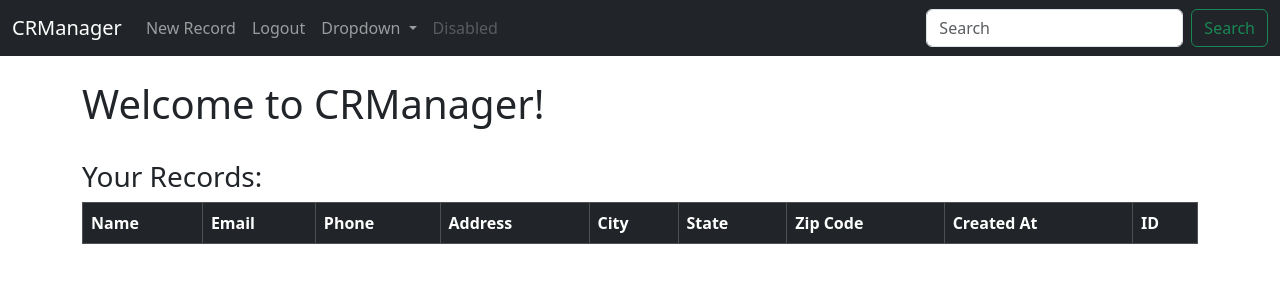
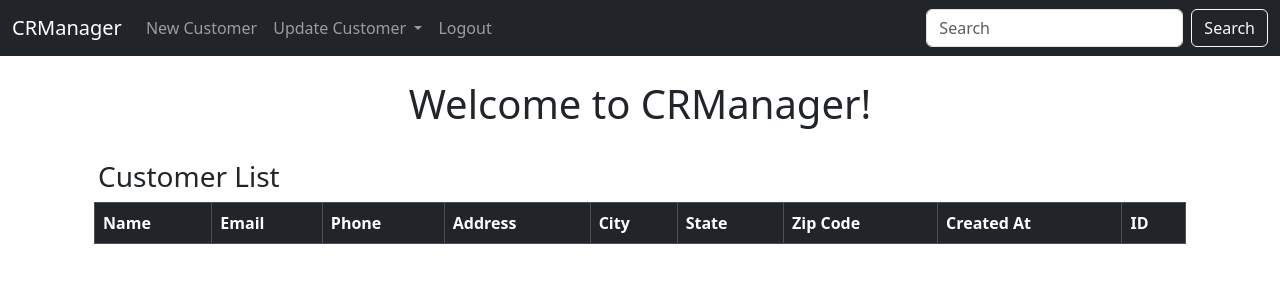
Before and after one commit to ej84/CRManager, a Django app: page / in a window 1280 px wide. Shown: the top 300 px of the page. Run offline with Django 4.2, Linux system fonts and the light colour scheme; the visitor is signed in with stand-in values (Sample User, id 1); data that the repository does not hold is empty.

Commit message:
Updated front end pages and tables.

```diff
--- a/CRManager/website/templates/home.html
+++ b/CRManager/website/templates/home.html
@@ -3,11 +3,12 @@
 
 {% if user.is_authenticated %}
 
-<h1> Welcome to CRManager! </h1><br>
+<h1 class="text-center"> Welcome to CRManager! </h1><br>
 
-<h3>Your Records:</h3>
+<h3 class="text-center text-md-start px-0 px-md-3">Customer List</h3>
 
- <table class="table table-hover table-bordered">
+<div class="container">
+    <table class="table table-hover table-bordered align-bottom">
         <thead class="table-dark">
             <tr>
                 <th scope="col">Name</th>
@@ -24,8 +25,8 @@
         <tbody>
             {% if records %}
                 {% for record in records %}
-                <tr>
-                    <td>{{ record.first_name }} {{ record.last_name }}</td>
+                    <tr class="align-middle">
+                        <td><a href="{% url 'record' record.id %}">{{ record.first_name }} {{ record.last_name }}</a></td>
                         <td>{{ record.email }}</td>
                         <td>{{ record.phone }}</td>
                         <td>{{ record.address }}</td>
@@ -40,6 +41,7 @@
             {% endif %}
         </tbody>
     </table>
+</div>
 
 {% else %}
 
--- a/CRManager/website/templates/navbar.html
+++ b/CRManager/website/templates/navbar.html
@@ -8,7 +8,17 @@
         <ul class="navbar-nav me-auto mb-2 mb-lg-0">
           {% if user.is_authenticated %}
           <li class="nav-item">
-            <a class="nav-link" href="{% url 'new_record' %}">New Record</a>
+            <a class="nav-link" href="{% url 'new_record' %}">New Customer</a>
+          </li>
+          <li class="nav-item dropdown">
+            <a class="nav-link dropdown-toggle" href="#" role="button" data-bs-toggle="dropdown" aria-expanded="false">
+              Update Customer
+            </a>
+            <ul class="dropdown-menu">
+              <li><a class="dropdown-item" href="#">Contact</a></li>
+              <li><a class="dropdown-item" href="#">Address</a></li>
+              <li><a class="dropdown-item" href="#">Others</a></li>
+            </ul>
           </li>
           <li class="nav-item">
             <a class="nav-link" href="{% url 'logout' %}">Logout</a>
@@ -21,24 +31,10 @@
             <a class="nav-link" href="{% url 'register' %}">Register</a>
           </li>
           {% endif %}
-          <li class="nav-item dropdown">
-            <a class="nav-link dropdown-toggle" href="#" role="button" data-bs-toggle="dropdown" aria-expanded="false">
-              Dropdown
-            </a>
-            <ul class="dropdown-menu">
-              <li><a class="dropdown-item" href="#">Action</a></li>
-              <li><a class="dropdown-item" href="#">Another action</a></li>
-              <li><hr class="dropdown-divider"></li>
-              <li><a class="dropdown-item" href="#">Something else here</a></li>
-            </ul>
-          </li>
-          <li class="nav-item">
-            <a class="nav-link disabled" aria-disabled="true">Disabled</a>
-          </li>
         </ul>
         <form class="d-flex" role="search">
           <input class="form-control me-2" type="search" placeholder="Search" aria-label="Search">
-          <button class="btn btn-outline-success" type="submit">Search</button>
+          <button class="btn btn-outline-light" type="submit">Search</button>
         </form>
       </div>
     </div>
--- a/CRManager/website/templates/new_record.html
+++ b/CRManager/website/templates/new_record.html
@@ -2,7 +2,7 @@
 {% block content %}
 
 <div class="col-md-6 offset-md-3">
-    <h1>Add New Record</h1>
+    <h1>New Customer</h1>
     <br>
 
     <form method="POST" action="{% url 'new_record' %}">
@@ -11,7 +11,7 @@
         {{ form.as_p }}
 
     <br>
-        <button type="submit" class="btn btn-secondary">Add Record</button>
+        <button type="submit" class="btn btn-dark">Add New Customer</button>
         <a href="{% url 'home' %}" class="btn btn-secondary">Cancel</a>
     </form>
 </div>
--- a/CRManager/website/templates/record.html
+++ b/CRManager/website/templates/record.html
@@ -23,7 +23,7 @@
         </div>
         </div>
     </div>
-    <a href="{% url 'update_record' customer_record.id %}" class="btn btn-success">Update Record</a>
+    <a href="{% url 'update_record' customer_record.id %}" class="btn btn-success">Edit</a>
     <a href="{% url 'delete_record' customer_record.id %}" class="btn btn-danger">Delete</a>
     <a href="{% url 'home' %}" class="btn btn-secondary">Go Back</a>
 </div>
--- a/CRManager/website/templates/update_record.html
+++ b/CRManager/website/templates/update_record.html
@@ -2,7 +2,7 @@
 {% block content %}
 
 <div class="col-md-6 offset-md-3">
-    <h1>Update Your Record</h1>
+    <h1>Edit Customer Info</h1>
     <br>
 
     <form method="POST">
@@ -11,7 +11,7 @@
         {{ form.as_p }}
 
         <br>
-        <button type="submit" class="btn btn-success">Update</button>
+        <button type="submit" class="btn btn-success">Save</button>
         <a href="{% url 'record' current_record.id %}" class="btn btn-secondary">Cancel</a>
     </form>
 
```
Also changed, not shown: CRManager/website/templates/base.html (+40 -0 lines), Django Info.txt (added, +25 -0 lines). Lines whose indentation alone changed are shown as unchanged.
